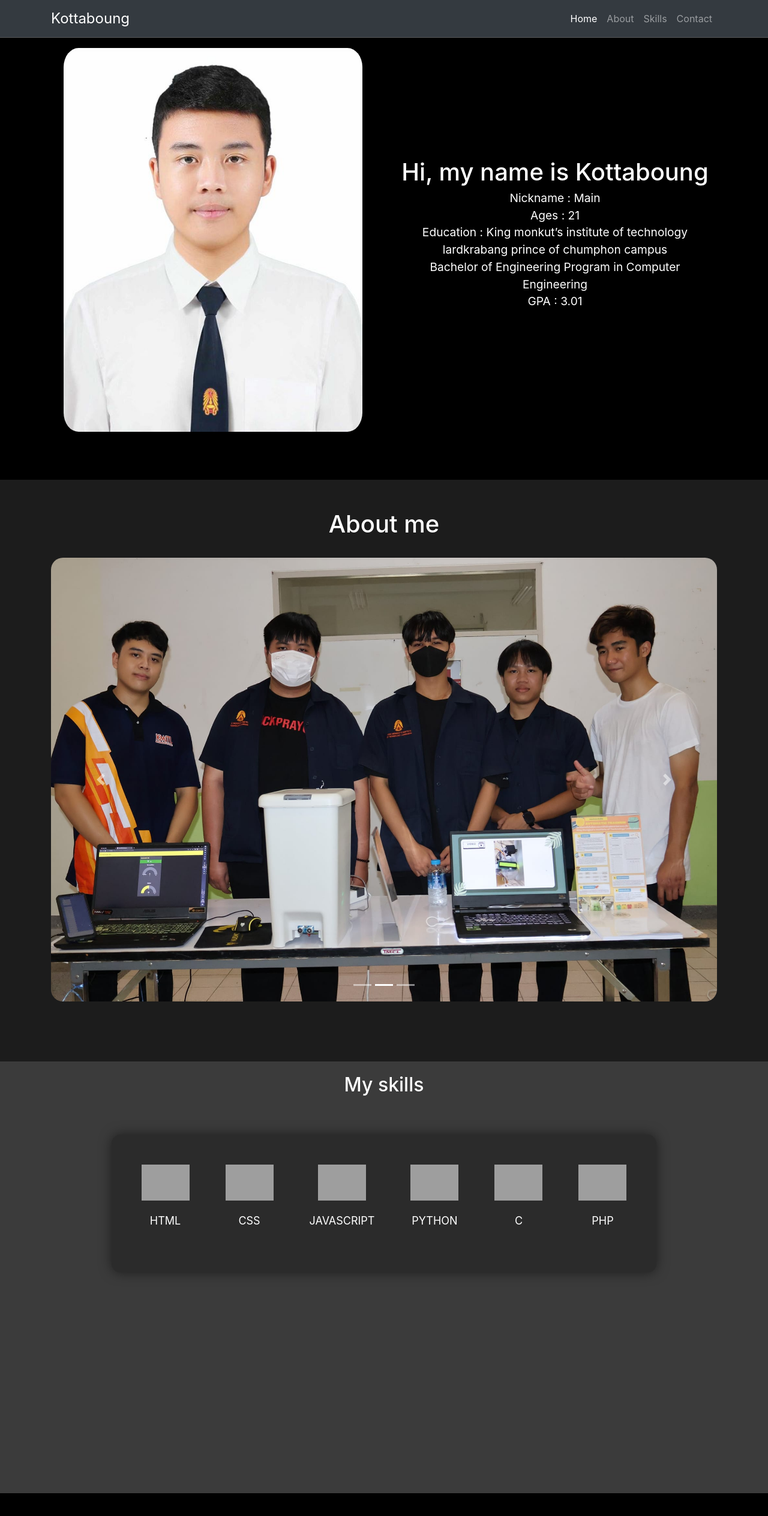
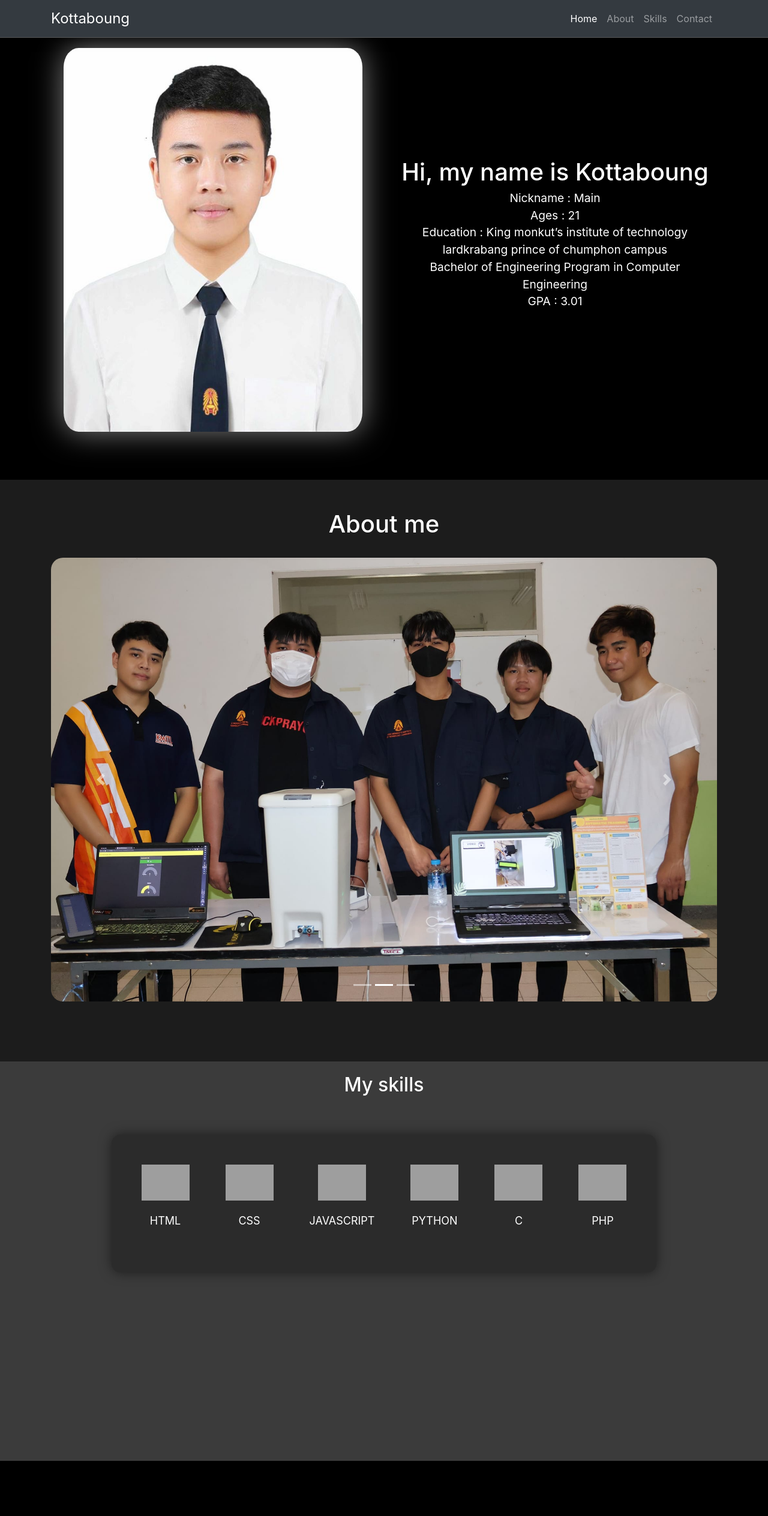
Before and after one commit to kottaboung/myweb, a plain HTML site: page index.html in a window 1280 px wide. Shown: the whole page at 60% size. Drawn offline with nearby package versions, Linux system fonts and the light colour scheme; grey boxes are pictures that could not be loaded.

Commit message:
Add files via upload

```diff
--- a/index.html
+++ b/index.html
@@ -38,7 +38,7 @@
         <div class="container text-center">
             <div class="row">
                 <div class="col-6">
-                    <img src="https://github.com/kottaboung/myweb/blob/main/pic/a.JPG?raw=true" class="img-fluid" alt="Full-screen image">
+                    <img src="https://github.com/kottaboung/myweb/blob/main/pic/a.JPG?raw=true" style="box-shadow: 0px 0px 50px rgba(255, 255, 255, 0.5);" class="img-fluid" alt="Full-screen image">
                 </div>
                 <div class="col-6 coo1">
                     <div class="text">
--- a/styles.css
+++ b/styles.css
@@ -34,6 +34,8 @@
     border-radius: 5%;
     max-width: 100%;
     max-height: 80vh;
+
+
 }
 
 .container.text-center {
@@ -157,6 +159,9 @@
     outline: 2px solid orange;
 
 }
+.skills{
+    max-height: 666px;
+}
 
 .s-char{
     color: #fff;
@@ -172,9 +177,7 @@
 .bb{
     width: auto;
 }
-.skills{
-    height: clamp(100vh , auto , 60vh);
-}
+
 .o-char{
     color: #fff;
     font-size: 18px;
```
